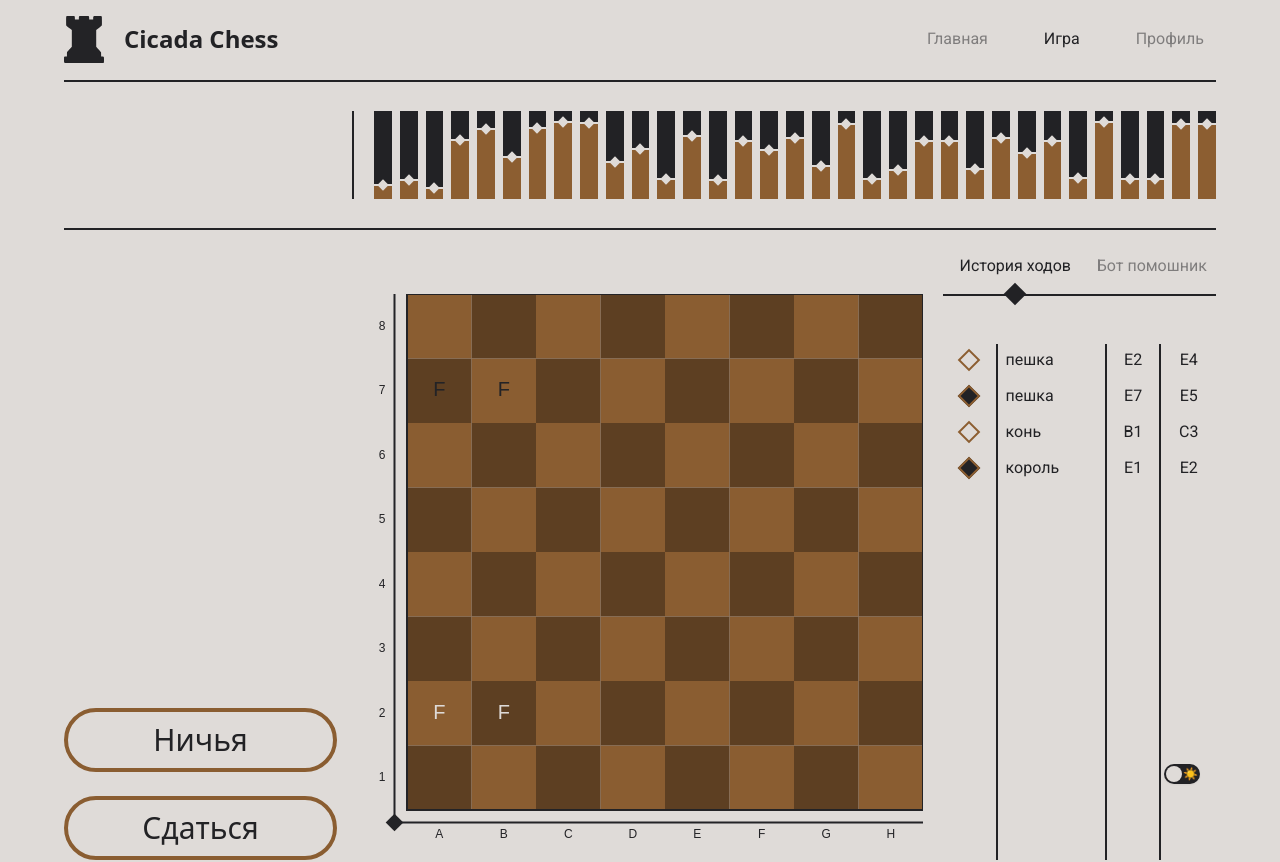
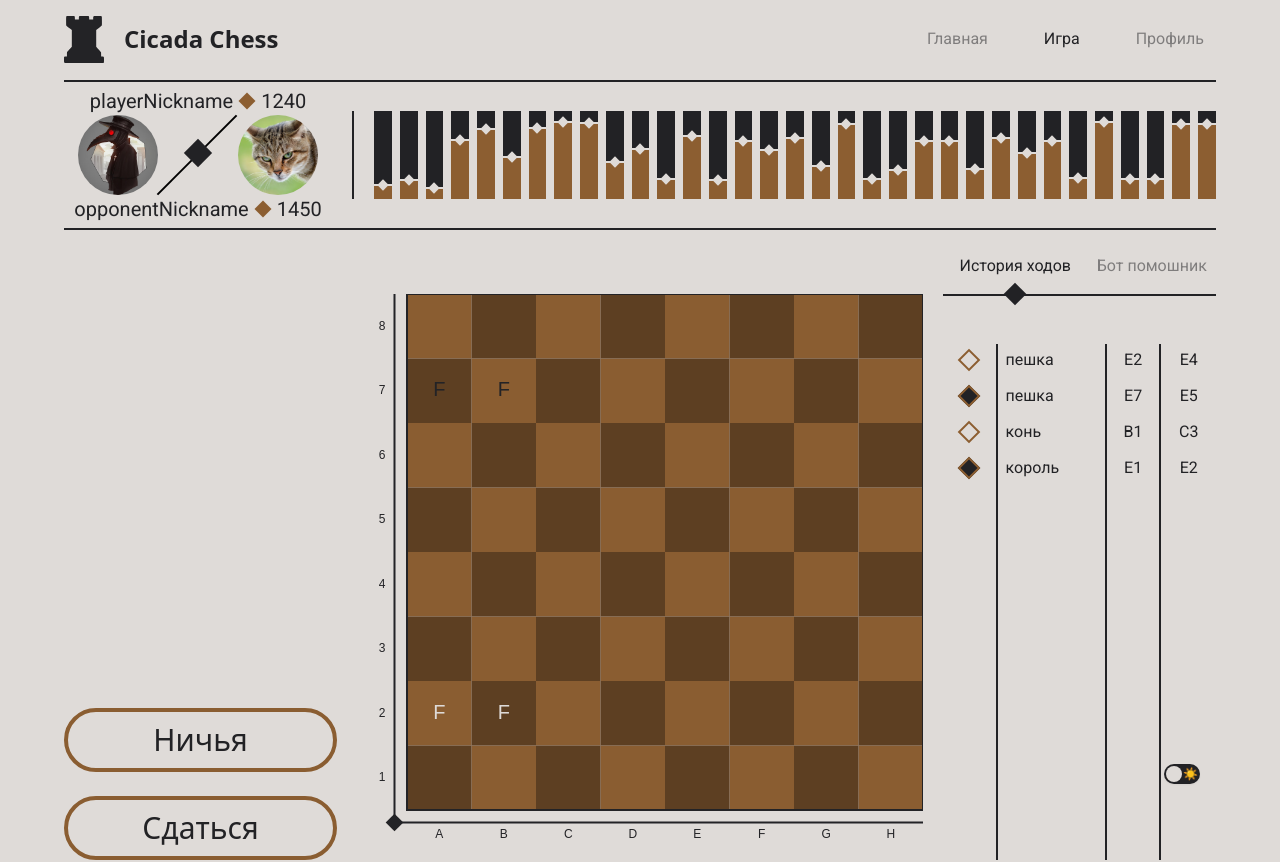
Before and after one commit to SmokingElk/cicada-frontend-mirror, a Next.js app: page /game in a window 1280 px wide. Shown: the top 862 px of the page. Built offline with nearby package versions, Linux system fonts and the light colour scheme.

Commit message:
Added gameOpponentsInfo

```diff
--- a/src/components/(shared)/game/gameHeader/gameOpponentsInfo.tsx
+++ b/src/components/(shared)/game/gameHeader/gameOpponentsInfo.tsx
@@ -1,6 +1,67 @@
-import { Styleable } from "@/lib/types";
-import { cn } from "@/lib/utils";
+"use client";
 
-export default function GameOpponentsInfo({ className = "" }: Styleable) {
-  return <div className={className}>{/* Вася, это для тебя */}</div>;
+import {Styleable} from "@/lib/types";
+import {cn} from "@/lib/utils";
+import {useState} from "react";
+import RhombusDecor from "@/components/(shared)/common/rhombusDecor";
+
+import AvatarPlaceholder from "@/../public/avatars/avatarPlaceholder.png";
+import AvatarOpponentPlaceholder from "@/../public/avatars/avatarOpponentPlaceholder.png";
+import Image from "next/image";
+
+
+export default function GameOpponentsInfo({className = ""}: Styleable) {
+    const [username, setUsername] = useState("playerNickname");
+    const [usernameOpponent, setUsernameOpponent] = useState("opponentNickname");
+    const [rating, setRating] = useState(1240);
+    const [ratingOpponent, setRatingOpponent] = useState(1450);
+
+    const [avatar, setAvatar] = useState(AvatarPlaceholder);
+    const [avatarOpponent, setAvatarOpponent] = useState(AvatarOpponentPlaceholder);
+
+    return (<div className={cn("w-full flex flex-col justify-center", className)}>{
+            <>
+                <div className="w-full flex flex-row text-xl text-foreground font-roboto justify-center">
+                    {username}
+                    <RhombusDecor className="bg-primary size-3 mx-2 mt-2"/>
+                    {rating}
+                </div>
+
+                <section className="flex flex-row justify-center">
+                    <div className="w-full flex justify-center">
+                        <div className="w-[80px] h-[80px]">
+                            <Image
+                                src={avatar}
+                                width={80}
+                                height={80}
+                                objectFit="cover"
+                                alt="avatar"
+                                className="rounded-full"
+                            />
+                        </div>
+                    </div>
+                    <div className="relative mt-7 flex flex-row">
+                        <div className="absolute w-0.5 h-28 bg-black rotate-45 translate-x-6 -translate-y-11"></div>
+                        <RhombusDecor className="size-5 mx-4"/>
+                    </div>
+                    <div className="w-full flex justify-center">
+                        <div className="w-[80px] h-[80px]">
+                            <Image
+                                src={avatarOpponent}
+                                width={80}
+                                height={80}
+                                objectFit="cover"
+                                alt="avatarOpponent"
+                                className="rounded-full"
+                            />
+                        </div>
+                    </div>
+                </section>
+
+                <div className="w-full flex flex-row text-xl text-foreground font-roboto justify-center">
+                    {usernameOpponent} <RhombusDecor className="bg-primary size-3 mx-2 mt-2"/> {ratingOpponent}
+                </div>
+            </>
+        }</div>
+    );
 }
```
Also changed, not shown: public/avatars/avatarOpponentPlaceholder.png (added).
